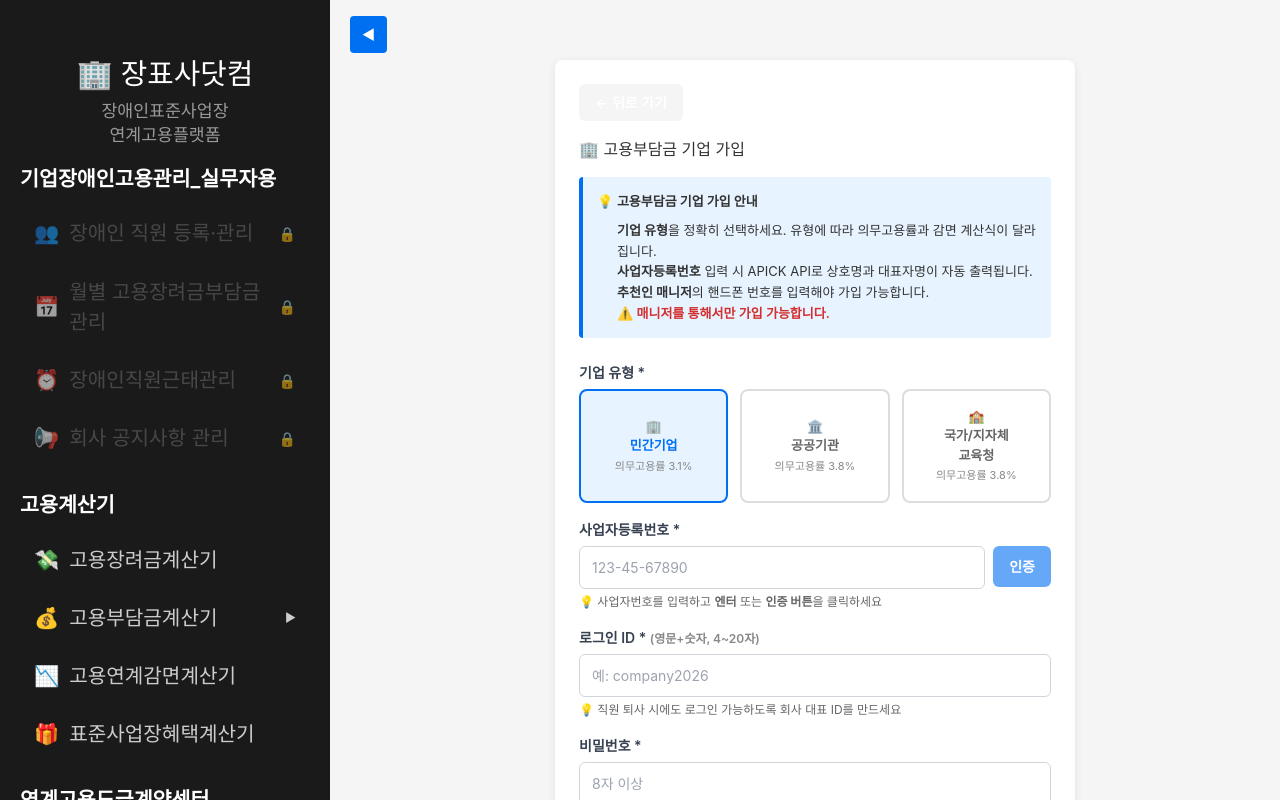
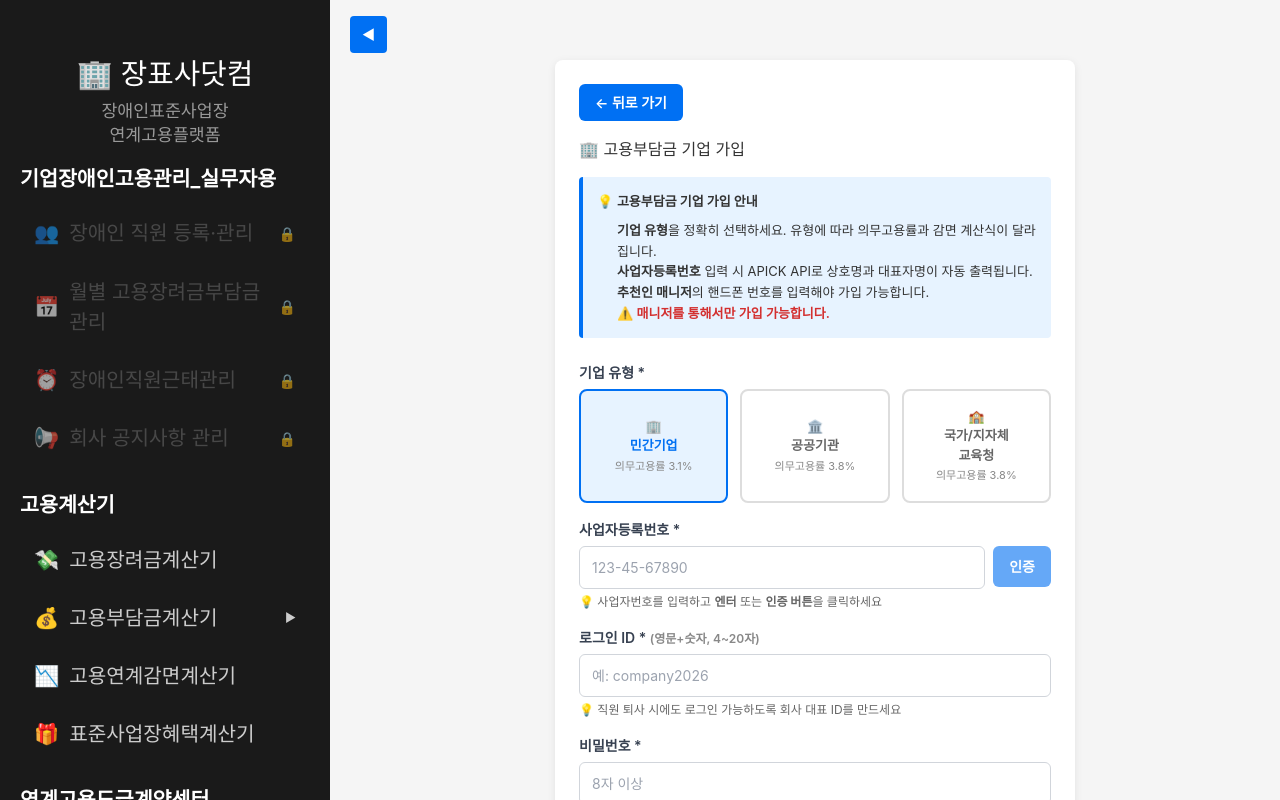
Before and after one commit to masolshop/jangpyosa, a Next.js app in the folder apps/web/: page /signup in a window 1280 px wide. Both pictures are taken after a click on the element 585 px from the left and 555 px from the top of the page. Shown: the top 800 px of the page. Built offline with nearby package versions, Linux system fonts and the light colour scheme.

Commit message:
🎨 회원가입 뒤로가기 버튼 스타일 개선 - 진한 파랑 배경 + 흰색 글씨

```diff
--- a/apps/web/src/app/signup/page.tsx
+++ b/apps/web/src/app/signup/page.tsx
@@ -457,11 +457,13 @@ export default function SignupPage() {
           onClick={() => setStep("select")}
           style={{
             padding: "8px 16px",
-            background: "#f5f5f5",
+            background: "#0070f3",
+            color: "white",
             border: "none",
             borderRadius: 6,
             cursor: "pointer",
             fontSize: 14,
+            fontWeight: 600,
             marginBottom: 16,
           }}
         >
```
